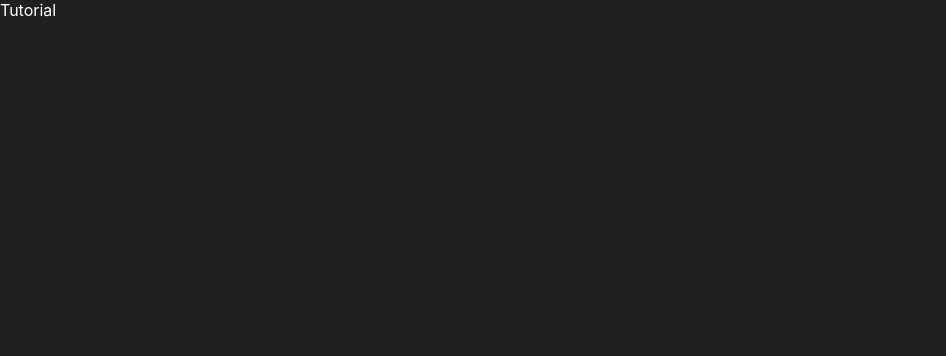
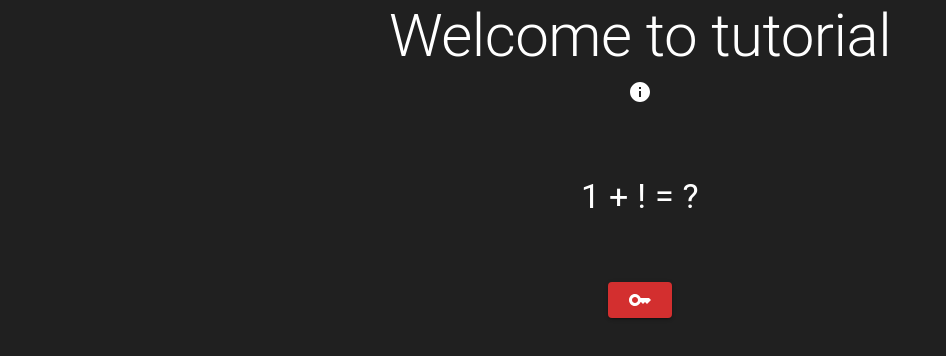
Before and after one commit to yagodias/Dark-Puzzle, a Next.js app: page /Tutorial in a window 1280 px wide. Shown: the top 356 px of the page, without its empty margins (0-946 px from the left). Built offline with nearby package versions, Linux system fonts and the light colour scheme.

Commit message:
Adding new buttons on Tutorial and Menu

```diff
--- /dev/null
+++ b/components/Buttons/KeyButton/index.js
@@ -0,0 +1,12 @@
+import { Box, Button } from '@mui/material';
+import Key from '@mui/icons-material/Key';
+
+export default function KeyButton() {
+  return (
+    <Box mt={8}>
+      <Button variant="contained" color="error" onClick={() => window.prompt('What is the password?')}>
+        <Key />
+      </Button>
+    </Box>
+  );
+};
--- a/components/Links/LinkToTutorial/index.js
+++ b/components/Links/LinkToTutorial/index.js
@@ -3,7 +3,7 @@ import { Typography } from '@mui/material';
 
 const LinkToTutorial = () => {
   return (
-    <Link href="/tutorial">
+    <Link href="/Tutorial">
       <Typography variant="h2" component="span" sx={{ color: '#fff', cursor: 'pointer' }}>
         Dark Puzzle
       </Typography>
--- /dev/null
+++ b/components/TutorialComponents/Hint/index.js
@@ -0,0 +1,25 @@
+import { useState } from 'react';
+import { Box, IconButton } from '@mui/material';
+import Info from '@mui/icons-material/Info';
+
+const Hint = () => {
+  const [openHint, setOpenHint] = useState(false);
+
+  const alertHint = () => {
+    setOpenHint(true);
+
+    if (setOpenHint) {
+      window.alert('All the keys in lowercase');
+    }
+  };
+
+  return (
+    <Box>
+      <IconButton onClick={() => alertHint()} open={openHint}>
+        <Info sx={{ color: '#fff' }} />
+      </IconButton>
+    </Box>
+  );
+};
+
+export default Hint;
--- a/next.config.js
+++ b/next.config.js
@@ -1,19 +1,2 @@
 module.exports = {
-    async redirects() {
-      return [
-        {
-          source: '/tutorial',
-          destination: '/Tutorial',
-          permanent: true,
-        }
-      ]
-    },
-    async rewrites() {
-      return [
-        {
-          source: '/tutorial',
-          destination: '/Tutorial',
-        }
-      ]
-    }
   }
--- a/pages/Tutorial/index.js
+++ b/pages/Tutorial/index.js
@@ -1,10 +1,22 @@
 import React from 'react';
-import { Box } from '@mui/material';
+import { Box, Typography } from '@mui/material';
+import Hint from '../../components/TutorialComponents/Hint';
+import KeyButton from '../../components/Buttons/KeyButton';
 
 const Tutorial = () => {
   return (
-    <Box sx={{ color: "#fff" }}>
-      Tutorial
+    <Box textAlign="center">
+      <Typography variant="h2" sx={{ color: '#fff' }}>
+        Welcome to tutorial
+      </Typography>
+
+      <Hint />
+
+      <Typography variant="h4" sx={{ color: '#fff', marginTop: 8 }}>
+        1 + ! = ?
+      </Typography>
+
+      <KeyButton />
     </Box>
   );
 };
--- /dev/null
+++ b/utils/MenuRedirectUtils.js
@@ -0,0 +1,3 @@
+export default function redirectTo(path) {
+  window.location = `${path}`;
+};
```
Also changed, not shown: components/HomeComponents/MenuHome/index.js (+29 -6 lines), pages/WhoAmI/index.js (added, +25 -0 lines), pages/index.js (+0 -13 lines).
